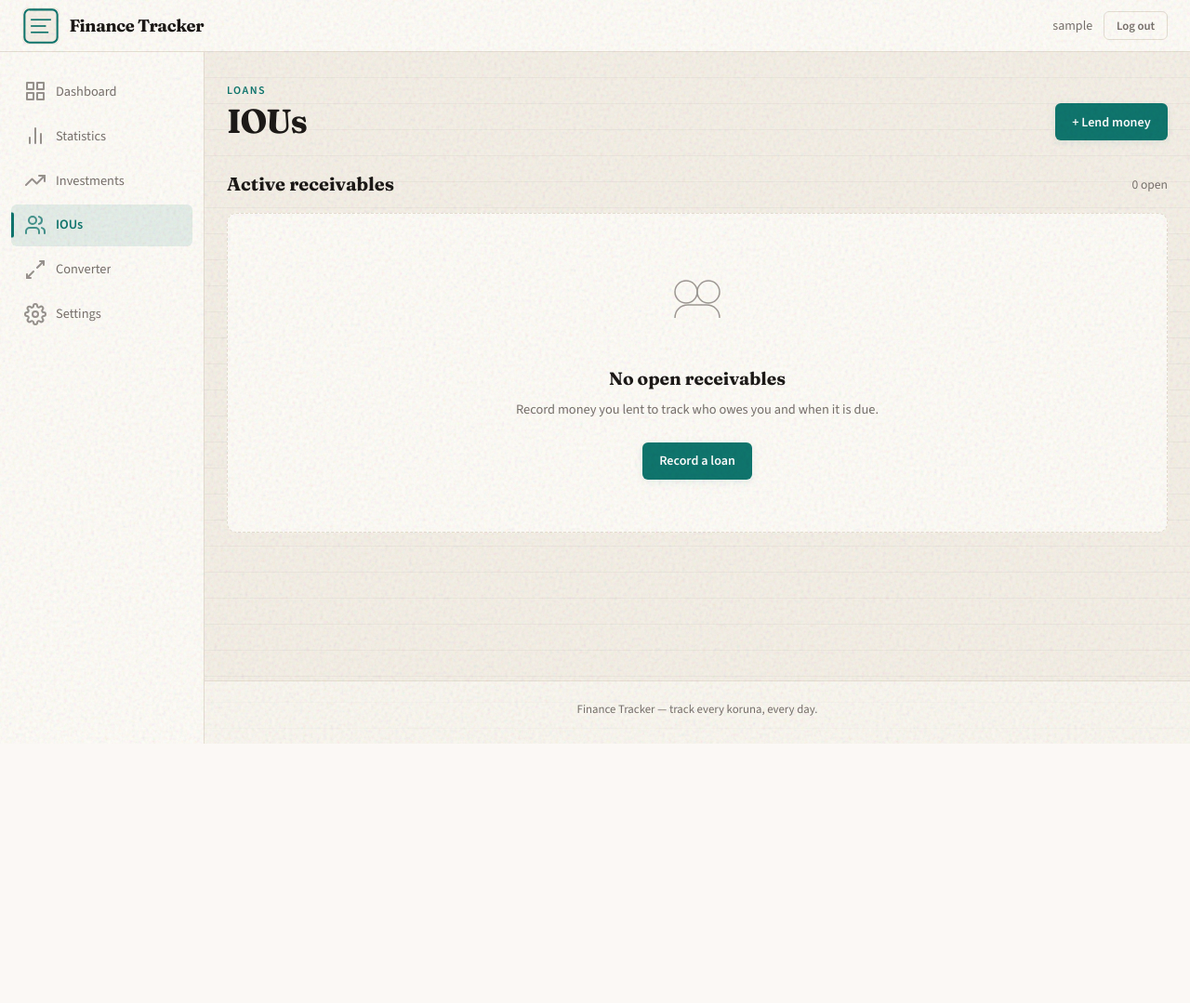
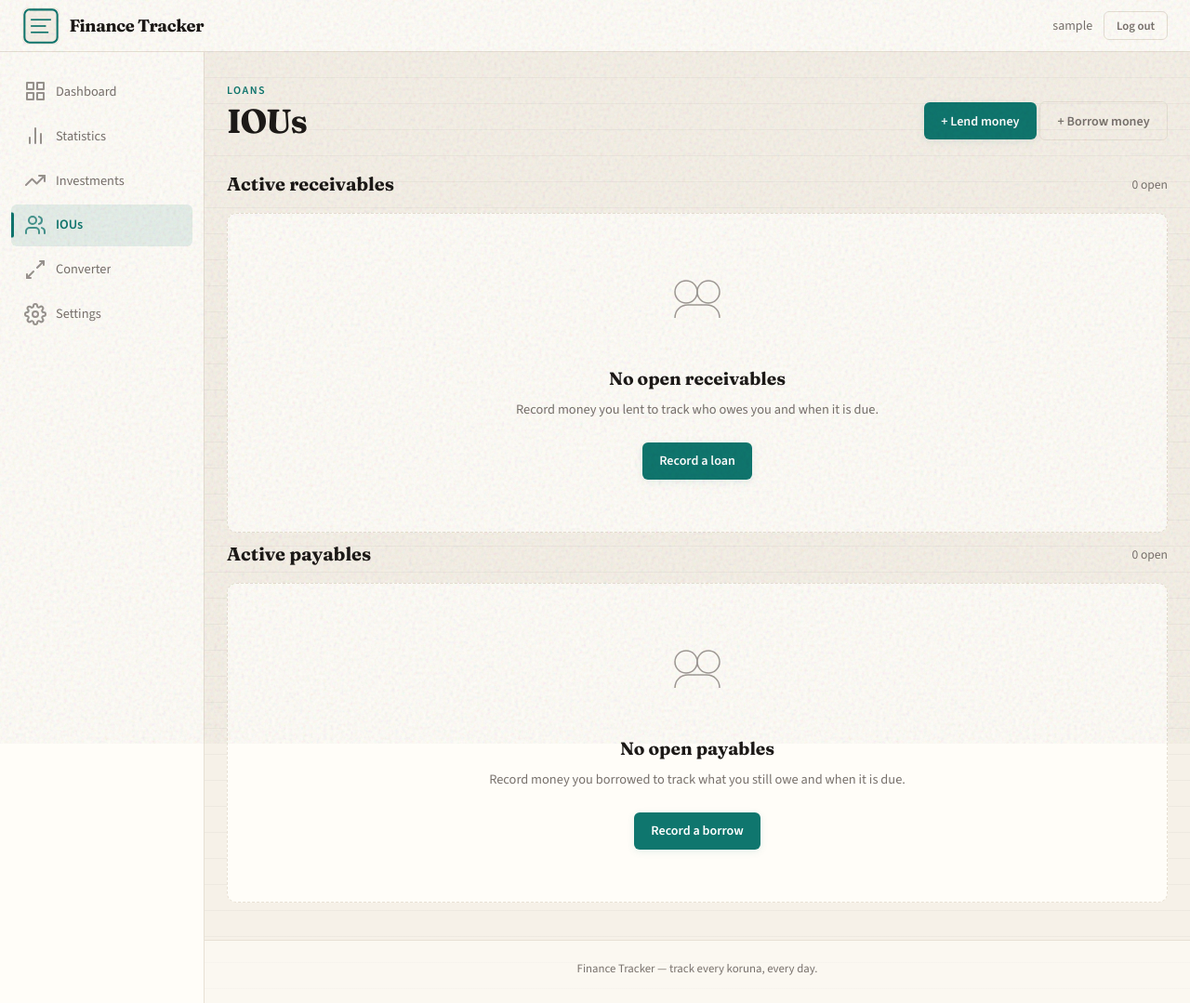
Before and after one commit to petkov93/finance-tracker, a Django app: page /ious/ in a window 1280 px wide. Shown: the whole page at 93% size. Before the commit the page ends 800 px from the top, so only its background shows below. Run offline with Django 5.2, Linux system fonts and the light colour scheme; the visitor is signed in with stand-in values (Sample User, id 1); data comes from the database, SQL or seed files in the repository; data that the repository does not hold is empty.

Commit message:
Add IOU borrowing with payables on dashboard Total.
Closes #39.

Co-authored-by: Cursor <cursoragent@cursor.com>

```diff
--- a/financetracker/forms.py
+++ b/financetracker/forms.py
@@ -220,6 +220,16 @@ class LendForm(forms.Form):
         return normalized
 
 
+class BorrowForm(LendForm):
+    counterparty_name = forms.CharField(
+        max_length=255,
+        label="Who did you borrow from?",
+        widget=forms.TextInput(
+            attrs={"class": "form-control", "placeholder": "Name or nickname"},
+        ),
+    )
+
+
 class CurrencyConverterForm(forms.Form):
     amount = forms.DecimalField(
         required=False,
--- a/financetracker/services/iou.py
+++ b/financetracker/services/iou.py
@@ -11,6 +11,8 @@ from financetracker.services.currency import get_rates
 
 LENDING_CATEGORY_NAME = "Lending"
 LENDING_CATEGORY_ICON = "🤝"
+BORROWING_CATEGORY_NAME = "Borrowing"
+BORROWING_CATEGORY_ICON = "💸"
 
 
 @dataclass(frozen=True)
@@ -31,6 +33,15 @@ def ensure_lending_category() -> Category:
         name=LENDING_CATEGORY_NAME,
         type=Category.EXPENSE,
         defaults={"icon": LENDING_CATEGORY_ICON},
+    )
+    return category
+
+
+def ensure_borrowing_category() -> Category:
+    category, _created = Category.objects.get_or_create(
+        name=BORROWING_CATEGORY_NAME,
+        type=Category.INCOME,
+        defaults={"icon": BORROWING_CATEGORY_ICON},
     )
     return category
 
@@ -60,6 +71,41 @@ def create_receivable(
         return IOU.objects.create(
             user=user,
             direction=IOU.RECEIVABLE,
+            counterparty_name=counterparty_name,
+            original_amount=amount,
+            remaining_amount=amount,
+            currency=currency,
+            due_date=due_date,
+            status=IOU.ACTIVE,
+            opening_transaction=opening,
+        )
+
+
+def create_payable(
+    user: User,
+    *,
+    counterparty_name: str,
+    amount: Decimal,
+    currency: str,
+    due_date: date | None = None,
+    transaction_date: date | None = None,
+) -> IOU:
+    borrowing_category = ensure_borrowing_category()
+    on_date = transaction_date or timezone.now().date()
+
+    with transaction.atomic():
+        opening = Transaction.objects.create(
+            user=user,
+            type=Transaction.INCOME,
+            amount=amount,
+            currency=currency,
+            category=borrowing_category,
+            description=f"Borrowed from {counterparty_name}",
+            date=on_date,
+        )
+        return IOU.objects.create(
+            user=user,
+            direction=IOU.PAYABLE,
             counterparty_name=counterparty_name,
             original_amount=amount,
             remaining_amount=amount,
--- a/financetracker/templates/financetracker/add_lend.html
+++ b/financetracker/templates/financetracker/add_lend.html
@@ -48,7 +48,7 @@
 
     <div class="form-actions">
       <a href="{% url 'ious' %}" class="btn btn-ghost">Cancel</a>
-      <button type="submit" class="btn btn-primary">Record loan</button>
+      <button type="submit" class="btn btn-primary">{{ submit_label|default:"Record loan" }}</button>
     </div>
   </form>
 </div>
--- a/financetracker/templates/financetracker/dashboard.html
+++ b/financetracker/templates/financetracker/dashboard.html
@@ -35,7 +35,7 @@
   <div class="hero-balance {% if total >= 0 %}positive{% else %}negative{% endif %}">
     <span class="summary-label">Total</span>
     <span class="hero-amount">{% money_amount total %} <small>{{ default_currency }}</small></span>
-    <span class="summary-sub">includes money owed to you</span>
+    <span class="summary-sub">includes money owed to you, net of what you owe</span>
   </div>
 </div>
 <div class="dashboard-totals animate-in animate-in-delay-1">
--- a/financetracker/templates/financetracker/ious.html
+++ b/financetracker/templates/financetracker/ious.html
@@ -8,7 +8,10 @@
     <p class="page-eyebrow">Loans</p>
     <h1 class="page-title">IOUs</h1>
   </div>
-  <a href="{% url 'add_lend' %}" class="btn btn-primary">+ Lend money</a>
+  <div class="page-actions">
+    <a href="{% url 'add_lend' %}" class="btn btn-primary">+ Lend money</a>
+    <a href="{% url 'add_borrow' %}" class="btn btn-ghost">+ Borrow money</a>
+  </div>
 </div>
 
 <section class="section animate-in animate-in-delay-1">
@@ -55,4 +58,49 @@
     </div>
   {% endif %}
 </section>
+
+<section class="section animate-in animate-in-delay-2">
+  <div class="section-header">
+    <h2 class="section-title">Active payables</h2>
+    <span class="link-muted">{{ payable_count }} open</span>
+  </div>
+
+  {% if payables %}
+    <div class="transaction-list">
+      {% for iou in payables %}
+        <div class="transaction-row">
+          <div class="transaction-left">
+            <div class="transaction-icon icon-income">←</div>
+            <div class="transaction-info">
+              <div class="transaction-desc">{{ iou.counterparty_name }}</div>
+              <div class="transaction-meta">
+                Borrowed {{ iou.original_amount|floatformat:2 }} {{ iou.currency }}
+                {% if iou.due_date %}
+                  · Due {{ iou.due_date|date:"d.m.Y" }}
+                {% endif %}
+              </div>
+            </div>
+          </div>
+          <div class="transaction-right">
+            <div class="transaction-amount amount-income">
+              {% money iou.remaining_amount iou.currency %}
+            </div>
+            <div class="transaction-meta">remaining</div>
+          </div>
+        </div>
+      {% endfor %}
+    </div>
+  {% else %}
+    <div class="empty-state">
+      <svg class="empty-illustration" width="80" height="80" viewBox="0 0 80 80" fill="none" aria-hidden="true">
+        <circle cx="28" cy="28" r="12" stroke="currentColor" stroke-width="1.5"/>
+        <circle cx="52" cy="28" r="12" stroke="currentColor" stroke-width="1.5"/>
+        <path d="M16 56c0-8 6-14 14-14h20c8 0 14 6 14 14" stroke="currentColor" stroke-width="1.5" fill="none"/>
+      </svg>
+      <p class="empty-title">No open payables</p>
+      <p class="empty-sub">Record money you borrowed to track what you still owe and when it is due.</p>
+      <a href="{% url 'add_borrow' %}" class="btn btn-primary">Record a borrow</a>
+    </div>
+  {% endif %}
+</section>
 {% endblock %}
--- a/financetracker/urls.py
+++ b/financetracker/urls.py
@@ -17,6 +17,7 @@ urlpatterns = [
     path("investments/delete/<int:pk>/", views.delete_investment, name="delete_investment"),
     path("ious/", views.ious, name="ious"),
     path("ious/lend/", views.add_lend, name="add_lend"),
+    path("ious/borrow/", views.add_borrow, name="add_borrow"),
     path("converter/", views.currency_converter, name="currency_converter"),
     path("converter/rate/", views.converter_rate_api, name="converter_rate_api"),
     path("converter/convert/", views.converter_convert_api, name="converter_convert_api"),
--- a/financetracker/views.py
+++ b/financetracker/views.py
@@ -28,6 +28,7 @@ from .forms import (
     DefaultCurrencyForm,
     InvestmentEntryForm,
     LendForm,
+    BorrowForm,
     ProfileForm,
     RegistrationForm,
     TransactionForm,
@@ -45,7 +46,7 @@ from .services.currency import (
     get_supported_currencies,
 )
 from .services.display_conversion import convert_for_display
-from .services.iou import compute_open_iou_adjustment, create_receivable
+from .services.iou import compute_open_iou_adjustment, create_payable, create_receivable
 from .services.statistics_aggregation import aggregate_for_statistics
 
 
@@ -447,9 +448,16 @@ def ious(request):
         direction=IOU.RECEIVABLE,
         status=IOU.ACTIVE,
     )
+    payables = IOU.objects.filter(
+        user=request.user,
+        direction=IOU.PAYABLE,
+        status=IOU.ACTIVE,
+    )
     return render(request, "financetracker/ious.html", {
         "receivables": receivables,
         "receivable_count": receivables.count(),
+        "payables": payables,
+        "payable_count": payables.count(),
     })
 
 
@@ -501,6 +509,59 @@ def add_lend(request):
     return render(request, "financetracker/add_lend.html", {
         "form": form,
         "title": "Lend money",
+    })
+
+
+@login_required
+def add_borrow(request):
+    currency_context = _transaction_currency_context(request)
+    if currency_context is None:
+        messages.error(
+            request,
+            "Couldn't load supported currencies right now. Try again in a moment.",
+        )
+        return render(
+            request,
+            "financetracker/add_lend.html",
+            {
+                "form": None,
+                "currency_error": True,
+                "title": "Borrow money",
+                "submit_label": "Record borrow",
+            },
+            status=200,
+        )
+
+    if request.method == "POST":
+        form = BorrowForm(
+            request.POST,
+            currency_choices=currency_context["currency_choices"],
+        )
+        if form.is_valid():
+            create_payable(
+                request.user,
+                counterparty_name=form.cleaned_data["counterparty_name"],
+                amount=form.cleaned_data["amount"],
+                currency=form.cleaned_data["currency"],
+                due_date=form.cleaned_data.get("due_date"),
+                transaction_date=form.cleaned_data["date"],
+            )
+            messages.success(request, "Borrowing recorded successfully.")
+            return redirect("ious")
+    else:
+        form = BorrowForm(
+            initial={
+                "date": timezone.now().date(),
+                "currency": currency_context["default_currency"],
+            },
+            currency_choices=currency_context["currency_choices"],
+            default_currency=currency_context["default_currency"],
+        )
+
+    return render(request, "financetracker/add_lend.html", {
+        "form": form,
+        "title": "Borrow money",
+        "submit_label": "Record borrow",
     })
 
 
```
Also changed, not shown: financetracker/tests/factories.py (+2 -1 lines), financetracker/tests/test_services_iou.py (+107 -0 lines), financetracker/tests/test_views_iou.py (+84 -1 lines).
